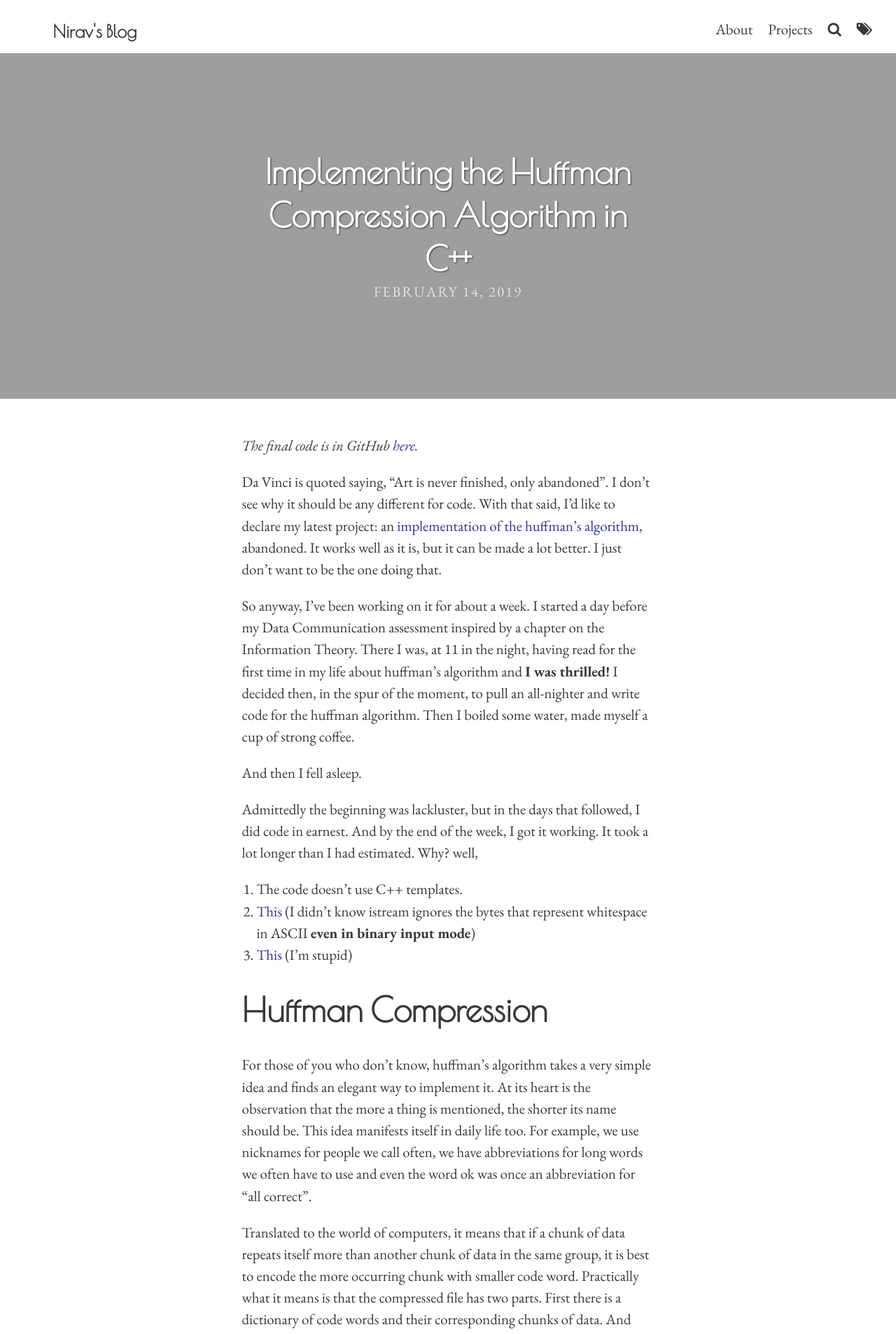
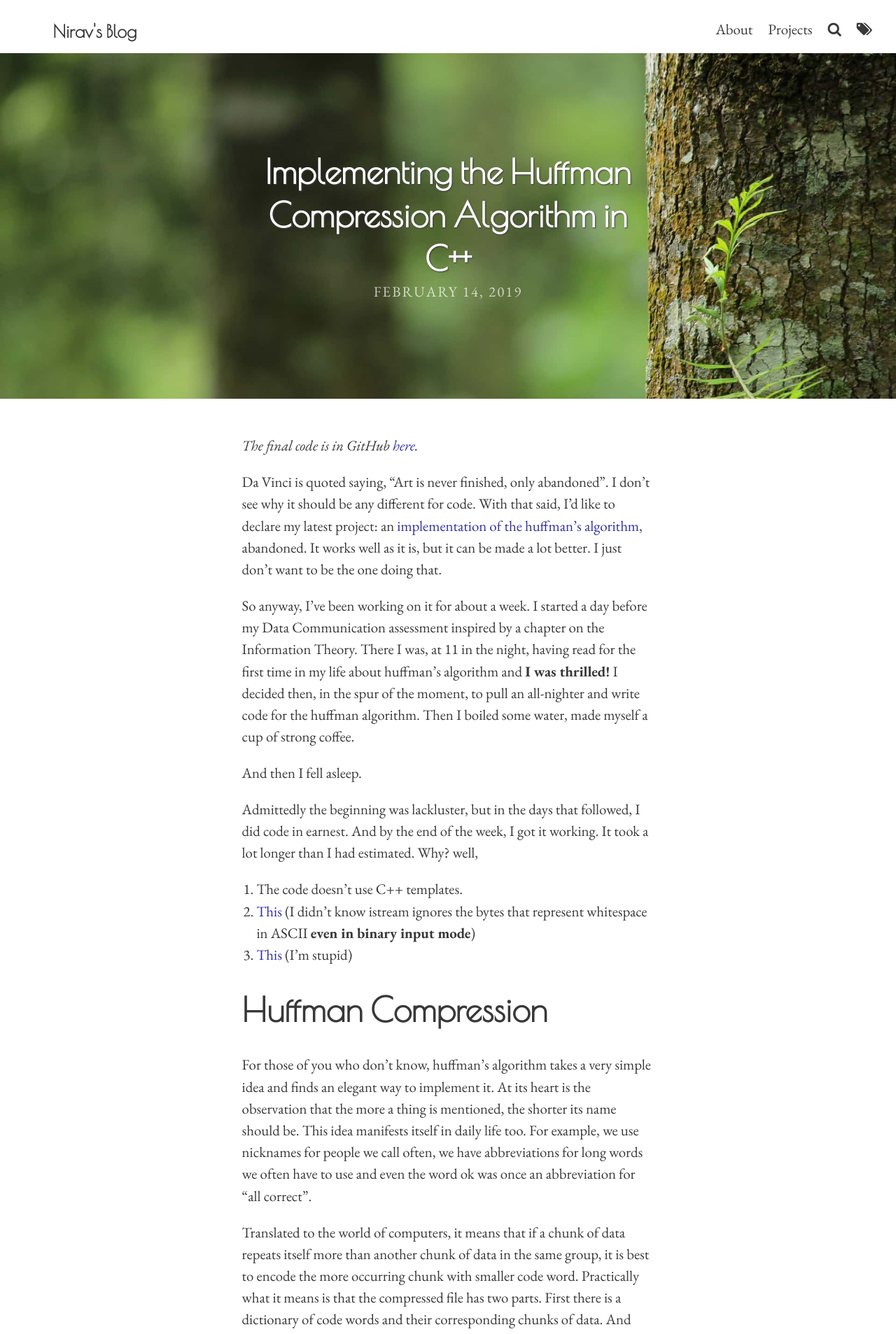
Before and after one commit to niravcodes/niravcodes.github.io, a Jekyll site: the page built from _posts/2019-02-14-writing-huffman-compression-in-cpp.md, in a window 1280 px wide. Shown: the top 1907 px of the page at 70% size. Built offline with Jekyll 4.4.1, drawn with Linux system fonts in a browser that asks for light colours; comment, search, counter and statistics services are not loaded.

Commit message:
Update from Forestry.io nirav Nikhil updated _posts/2019-02-14-writing-huffman-compression-in-cpp.md

```diff
--- a/_posts/2019-02-14-writing-huffman-compression-in-cpp.md
+++ b/_posts/2019-02-14-writing-huffman-compression-in-cpp.md
@@ -8,7 +8,7 @@ tags:
 - project
 excerpt_separator: "<!--more-->"
 layout: post
-feature-img: https://nirav.com.np/assets/img/Webp.net-resizeimage (1).jpg
+feature-img: https://nirav.com.np/assets/img/browntrunk.jpg
 thumbnail: ''
 
 ---
```
Also changed, not shown: .forestry/front_matter/templates/post.yml, .forestry/front_matter/templates/project.yml.
